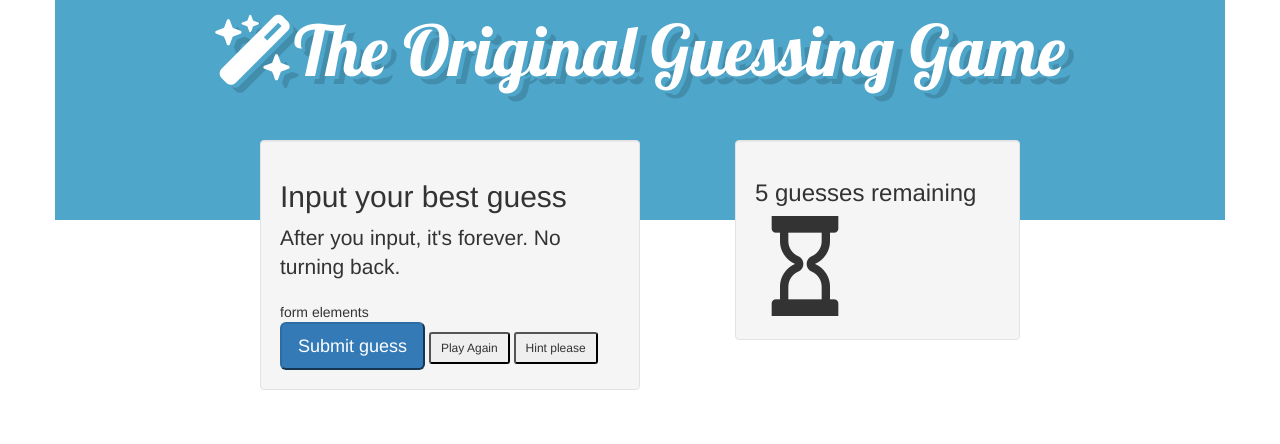
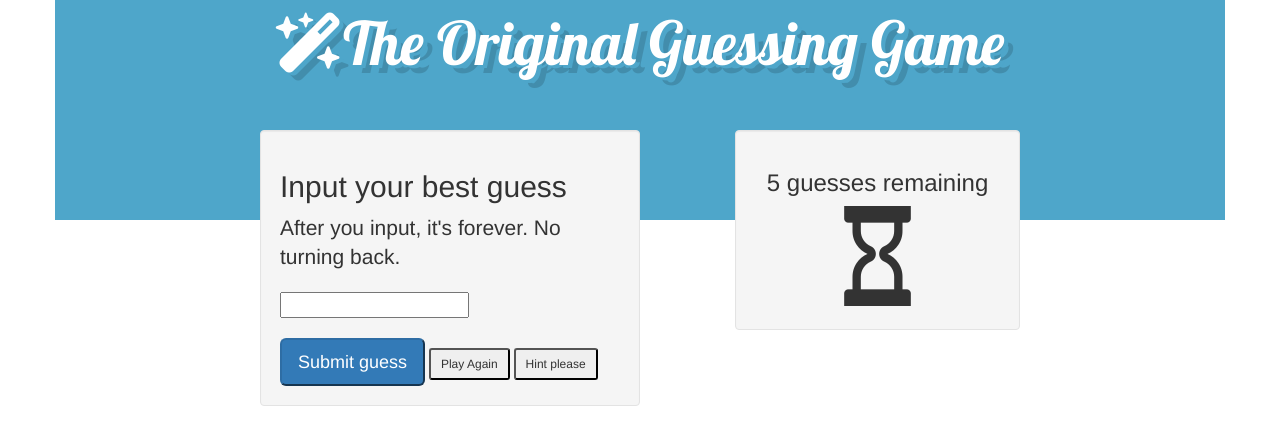
Before and after one commit to grod220/Guessing-Game-FSA-, a plain HTML site: page index.html in a window 1280 px wide. Drawn offline with nearby package versions, Linux system fonts and the light colour scheme.

Commit message:
part 1 complete

```diff
--- a/css/main.css
+++ b/css/main.css
@@ -1,5 +1,5 @@
 .statusbox, .guessbox {
-  margin-top:-80px;
+  margin-top:-90px;
 }
 
 .statusbox .glyphicon {
@@ -17,7 +17,12 @@
 
 .bigblue .headerf {
   padding-top: 100px;
-  font-size: 70px;
+  font-size: 60px;
   color:white;
   font-family: 'Lobster', cursive;
 }
+
+.guesstext {
+    margin-bottom:20px;
+
+}
--- a/index.html
+++ b/index.html
@@ -21,13 +21,15 @@
       <div class='col-sm-4 col-sm-offset-2 guessbox well'>
         <h2>Input your best guess</h2>
         <p class='lead'>After you input, it's forever. No turning back.</p>
-        <form>form elements</form>
+            <form class="guesstext">
+              <input type="text">
+            </form>
         <button type='button' class='btn-lg btn-primary'>Submit guess</button>
         <button type='button' class='btn-sm'>Play Again</button>
         <button type='button' class='btn-sm'>Hint please</button>
       </div>
 
-      <div class='col-sm-3 col-sm-offset-1 statusbox well'>
+      <div class='col-sm-3 col-sm-offset-1 statusbox well text-center'>
         <h3>5 guesses remaining</h3>
                 <i class='glyphicon glyphicon-hourglass'></i>
 
```
